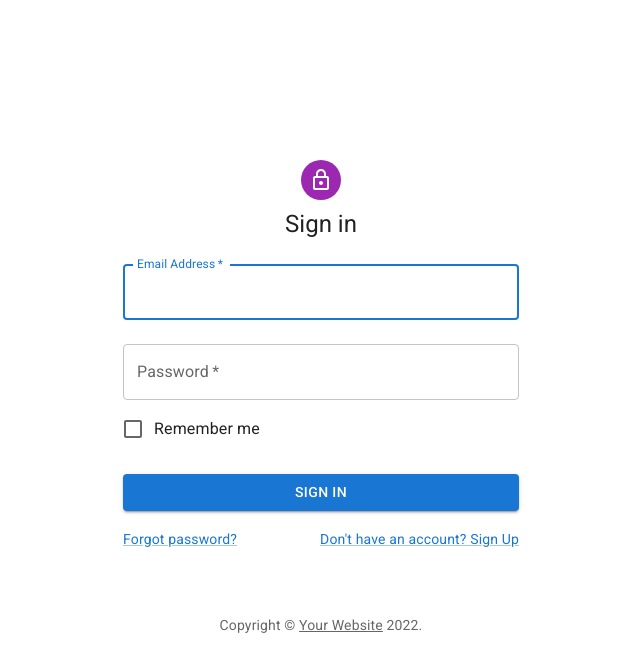
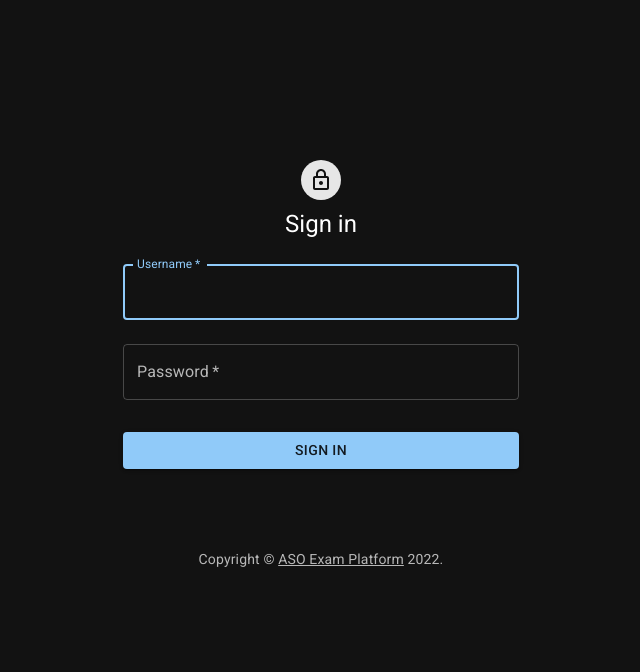
Before and after one commit to dilinam/aso-frontend, a React (Create React App) app: page /login in a window 1280 px wide. Shown: the top 672 px of the page, without its empty margins (319-959 px from the left). Built offline with nearby package versions, Linux system fonts and the light colour scheme.

Commit message:
login page, login without tenant, axios instance

```diff
--- /dev/null
+++ b/src/components/TenantListModal/index.js
@@ -0,0 +1,55 @@
+import { Divider, Modal, Stack, Typography } from "@mui/material";
+import { Box } from "@mui/system";
+import Tenant from "../Tenant";
+
+const style = {
+    position: "absolute",
+    top: "50%",
+    left: "50%",
+    transform: "translate(-50%, -50%)",
+    width: "30%",
+    bgcolor: "background.paper",
+    border: "2px solid #000",
+    boxShadow: 24,
+    p: 4,
+    borderRadius: 3,
+  };
+
+function TenantListModal({open, setOpen, tenantList}){
+
+  const handleClose = () => {
+    setOpen(false);
+  }
+
+    return (
+        <Modal
+        open={open}
+        onClose={handleClose}
+        aria-labelledby="modal-modal-title"
+        aria-describedby="modal-modal-description"
+      >
+        <Box sx={style}>
+          <Typography
+            variant="h6"
+            gutterBottom
+            component="div"
+            textAlign={"center"}
+          >
+            Select a Tenant
+          </Typography>
+          <Divider variant="middle" sx={{ m: 1 }} />
+
+          <Box sx={{ width: "95%", margin: "auto" }}>
+            <Stack spacing={2} justifyContent={"center"}>
+              {tenantList.map((tenant) => {
+                return <Tenant tenantName={tenant.tenantName} />;
+              })}
+            </Stack>
+          </Box>
+        </Box>
+      </Modal>
+    )
+
+}
+
+export default TenantListModal;
--- a/src/pages/Login/index.js
+++ b/src/pages/Login/index.js
@@ -1,85 +1,133 @@
-import * as React from 'react';
-import Avatar from '@mui/material/Avatar';
-import Button from '@mui/material/Button';
-import CssBaseline from '@mui/material/CssBaseline';
-import TextField from '@mui/material/TextField';
-import FormControlLabel from '@mui/material/FormControlLabel';
-import Checkbox from '@mui/material/Checkbox';
-import Link from '@mui/material/Link';
-import Grid from '@mui/material/Grid';
-import Box from '@mui/material/Box';
-import LockOutlinedIcon from '@mui/icons-material/LockOutlined';
-import Typography from '@mui/material/Typography';
-import Container from '@mui/material/Container';
-import { createTheme, ThemeProvider } from '@mui/material/styles';
+import * as React from "react"
+import Avatar from "@mui/material/Avatar"
+import Button from "@mui/material/Button"
+import CssBaseline from "@mui/material/CssBaseline"
+import TextField from "@mui/material/TextField"
+import FormControlLabel from "@mui/material/FormControlLabel"
+import Checkbox from "@mui/material/Checkbox"
+import Link from "@mui/material/Link"
+import Grid from "@mui/material/Grid"
+import Box from "@mui/material/Box"
+import LockOutlinedIcon from "@mui/icons-material/LockOutlined"
+import Typography from "@mui/material/Typography"
+import Container from "@mui/material/Container"
+import { createTheme, ThemeProvider } from "@mui/material/styles"
+import axios from "axios"
+import { BASE_URL } from "../../utils/constants"
+import { Alert } from "@mui/material"
+import TenantListModal from "../../components/TenantListModal"
 
 function Copyright(props) {
     return (
-    <Typography variant="body2" color="text.secondary" align="center" {...props}>
-      {'Copyright © '}
-      <Link color="inherit" href="https://mui.com/">
-        Your Website
-      </Link>{' '}
+        <Typography
+            variant="body2"
+            color="text.secondary"
+            align="center"
+            {...props}
+        >
+            {"Copyright © "}
+            <Link color="inherit" href="http://localhost:3000">
+                ASO Exam Platform
+            </Link>{" "}
             {new Date().getFullYear()}
-      {'.'}
+            {"."}
         </Typography>
-  );
+    )
 }
 
-const theme = createTheme();
+export default function Login() {
+    const [username, setUsername] = React.useState("")
+    const [password, setPassword] = React.useState("")
+    const [error, setError] = React.useState(false)
+    const [accessToken, setAccessToken] = React.useState(null)
+    const [tenants, setTenants] = React.useState([])
+    const [tenantModalOpen, setTenantModalOpen] = React.useState(false)
 
-export default function Login() {
     const handleSubmit = (event) => {
-    event.preventDefault();
-    const data = new FormData(event.currentTarget);
-    console.log({
-      email: data.get('email'),
-      password: data.get('password'),
-    });
-  };
+        event.preventDefault()
+        axios
+            .post(`${BASE_URL}/api/auth/login`, { username, password })
+            .then((response) => {
+                if (response?.data?.accessToken) {
+                    setAccessToken(response.data.accessToken)
+                    setTenantModalOpen(true);
+                }
+            })
+            .catch((error) => {
+                setError(true)
+            })
+    }
+
+    const getTenants = () => {
+        if (accessToken) {
+            axios
+                .get(`${BASE_URL}/api/auth/getTenants`, {
+                    headers: { Authorization: `Bearer ${accessToken}` },
+                })
+                .then((response) => {
+                    if (response?.data) {
+                        setTenants(response.data)
+                    }
+                })
+                .catch((error) => {
+                    setError(true)
+                })
+        }
+    }
+
+    React.useEffect(getTenants, [accessToken])
 
     return (
-    <ThemeProvider theme={theme}>
         <Container component="main" maxWidth="xs">
             <CssBaseline />
             <Box
                 sx={{
                     marginTop: 8,
-            display: 'flex',
-            flexDirection: 'column',
-            alignItems: 'center',
+                    display: "flex",
+                    flexDirection: "column",
+                    alignItems: "center",
                 }}
             >
-          <Avatar sx={{ m: 1, bgcolor: 'secondary.main' }}>
+                <Avatar sx={{ m: 1, bgcolor: "secondary.main" }}>
                     <LockOutlinedIcon />
                 </Avatar>
                 <Typography component="h1" variant="h5">
                     Sign in
                 </Typography>
-          <Box component="form" onSubmit={handleSubmit} noValidate sx={{ mt: 1 }}>
+                {error && (
+                    <Alert severity="error">
+                        Invalid Username or Password!
+                    </Alert>
+                )}
+                <Box
+                    component="form"
+                    onSubmit={handleSubmit}
+                    noValidate
+                    sx={{ mt: 1 }}
+                >
                     <TextField
                         margin="normal"
                         required
                         fullWidth
-              id="email"
-              label="Email Address"
-              name="email"
-              autoComplete="email"
+                        value={username}
+                        onChange={(event) => setUsername(event.target.value)}
+                        id="username"
+                        label="Username"
+                        name="username"
+                        // autoComplete="username"
                         autoFocus
                     />
                     <TextField
                         margin="normal"
                         required
                         fullWidth
+                        value={password}
+                        onChange={(event) => setPassword(event.target.value)}
                         name="password"
                         label="Password"
                         type="password"
                         id="password"
-              autoComplete="current-password"
-            />
-            <FormControlLabel
-              control={<Checkbox value="remember" color="primary" />}
-              label="Remember me"
+                        // autoComplete="current-password"
                     />
                     <Button
                         type="submit"
@@ -89,7 +137,7 @@
                     >
                         Sign In
                     </Button>
-            <Grid container>
+                    {/* <Grid container>
               <Grid item xs>
                 <Link href="#" variant="body2">
                   Forgot password?
@@ -100,11 +148,11 @@
                   {"Don't have an account? Sign Up"}
                 </Link>
               </Grid>
-            </Grid>
+            </Grid> */}
                 </Box>
             </Box>
             <Copyright sx={{ mt: 8, mb: 4 }} />
+            <TenantListModal open={tenantModalOpen} setOpen={setTenantModalOpen} tenantList={tenants} />
         </Container>
-    </ThemeProvider>
-  );
+    )
 }
```
Lines whose indentation alone changed are shown as unchanged.
